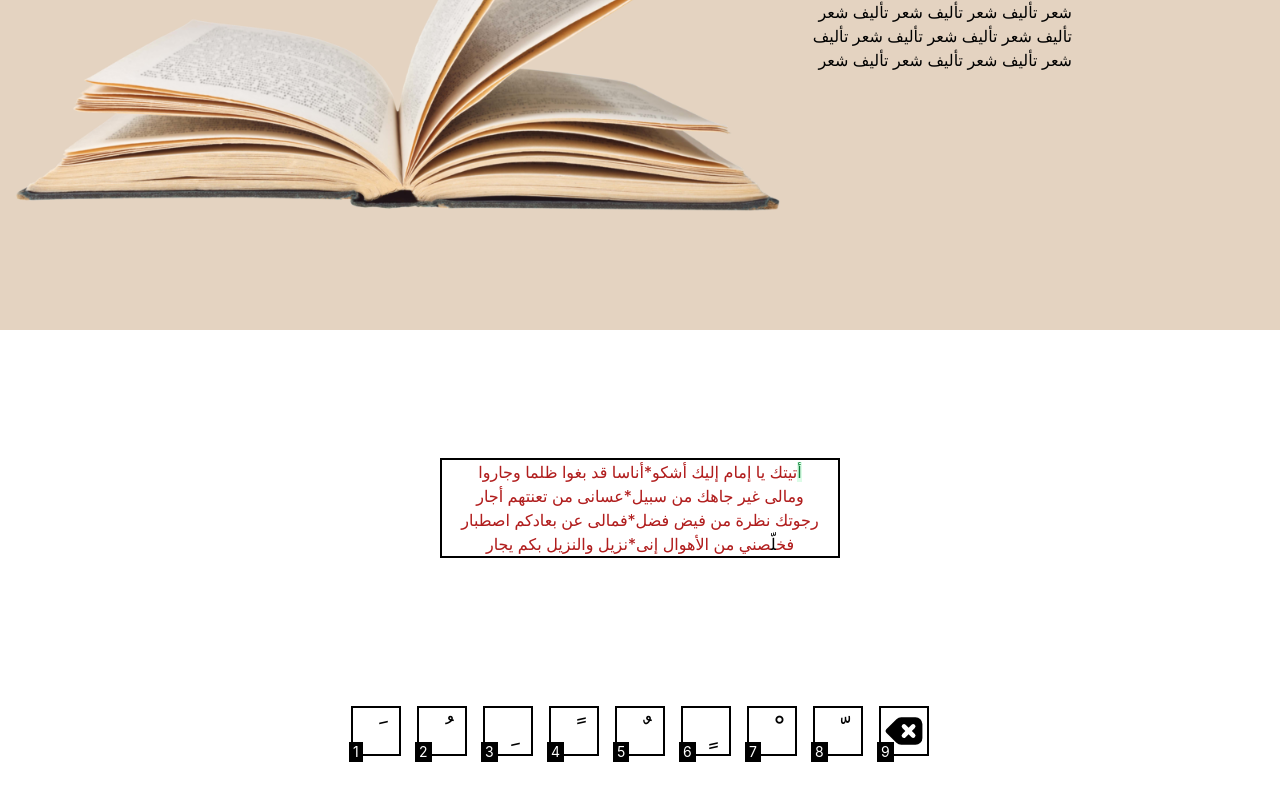
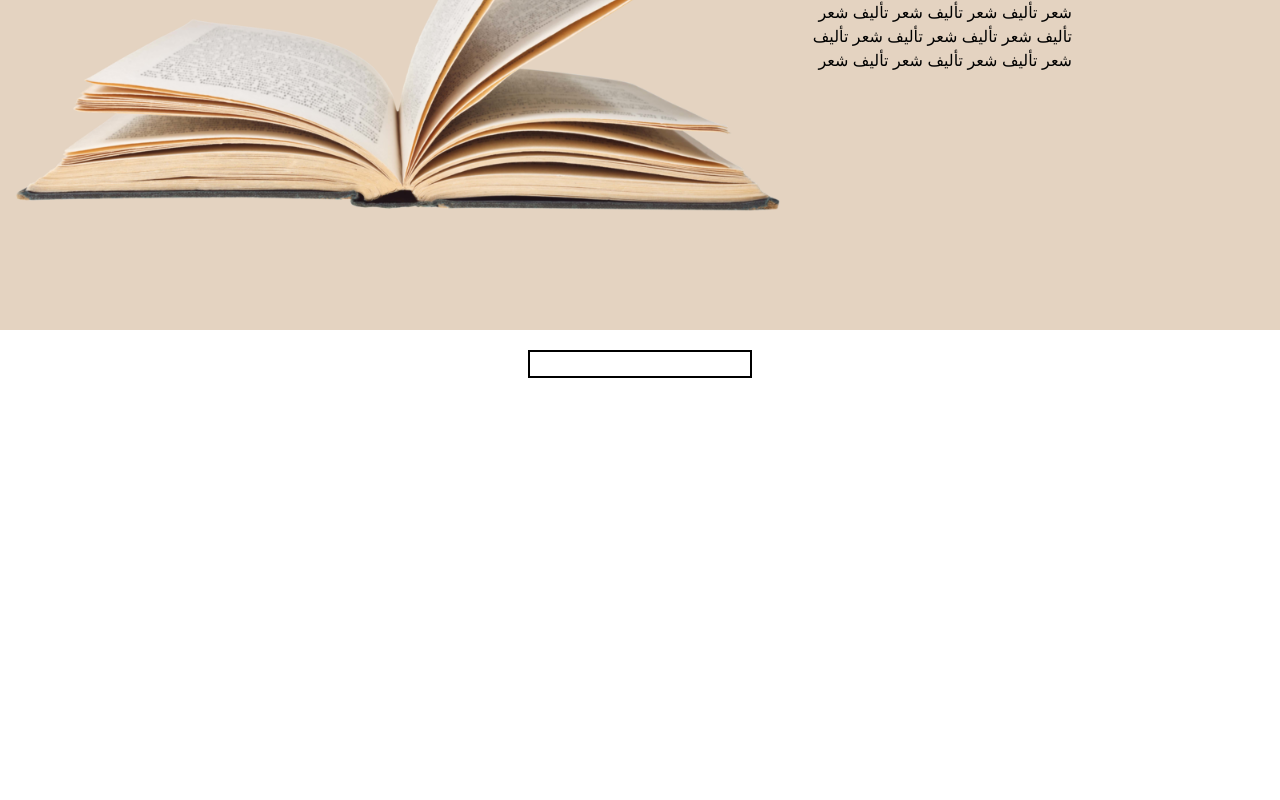
Before and after one commit to wadjih-bencheikh18/arabicthon-front, a React (Create React App) app: page / in a window 1280 px wide. Shown: the part 470-1270 px from the top of the page. Built offline with nearby package versions, Linux system fonts and the light colour scheme.

Commit message:
add poem analyse

```diff
--- a/src/App.js
+++ b/src/App.js
@@ -1,8 +1,7 @@
 import "./App.css";
-import Tachkil from "./components/Tachkil";
 import { Main } from "./sections/Main";
 import { Navbar } from "./sections/Navbar";
-
+import AnalysePoem from "./components/AnalysePoem";
 function App() {
   return (
     <div className="App bg-[#E4D3C1] h-screen text-right">
@@ -13,7 +12,7 @@ function App() {
         <Main />
       </div>
       <div className="h-screen">
-        <Tachkil />
+        <AnalysePoem />
       </div>
     </div>
   );
--- /dev/null
+++ b/src/components/AnalysePoem.jsx
@@ -0,0 +1,25 @@
+import { useState } from "react";
+import InputResult from "./InputResult";
+import OutputResult from "./OutputResult";
+import Tachkil from "./Tachkil";
+export default function AnalysePoem() {
+  const [data, setData] = useState({});
+  return (
+    <div>
+      <InputResult
+        setValue={(input) => {
+          setData((data) => ({ ...data, input }));
+        }}
+      />
+      {data.input && (
+        <Tachkil
+          init={data.input}
+          setValue={(tachkil) => {
+            setData((data) => ({ ...data, tachkil }));
+          }}
+        />
+      )}
+      {data.tachkil && <OutputResult value={data.tachkil} />}
+    </div>
+  );
+}
--- /dev/null
+++ b/src/components/InputResult.jsx
@@ -0,0 +1,17 @@
+import { useState } from "react";
+
+export default function InputResult({ setValue }) {
+  const [input, setInput] = useState("");
+  return (
+    <textarea
+      className="resize-none border-black border-2 text-center mt-5"
+      cols={Math.max(...input.split("\n").map((s) => s.length))}
+      rows={input.split("\n").length}
+      value={input}
+      onChange={({ target }) => setInput(target.value)}
+      onKeyDown={({ key }) => {
+        if (key === "Enter") setValue(input);
+      }}
+    ></textarea>
+  );
+}
--- /dev/null
+++ b/src/components/OutputResult.jsx
@@ -0,0 +1,11 @@
+export default function OutputResult({ value = "" }) {
+  return (
+    <textarea
+      className="resize-none border-black border-2 text-center mt-5"
+      cols={Math.max(...value.split("\n").map((s) => s.length))}
+      rows={value.split("\n").length}
+    >
+      {value}
+    </textarea>
+  );
+}
--- a/src/components/Tachkil.jsx
+++ b/src/components/Tachkil.jsx
@@ -17,7 +17,12 @@ function setCharAt(str, index, chr) {
   return str.slice(0, index) + chr + str.slice(index + 1);
 }
 function preFix(init) {
-  init = init.trim().split(/ +/).join(" ").split(/\n|\n/).join("\n");
+  init = init
+    .trim()
+    .split(/ +/)
+    .join(" ")
+    .split(/\n | \n/)
+    .join("\n");
   for (let i = 0; i < init.length - 1; i++) {
     if (letters.includes(init[i]) && init[i + 1] === chada) {
       init = setCharAt(init, i + 1, init[i]);
@@ -28,12 +33,7 @@ function preFix(init) {
 }
 const cLetters = [...letters, "\u0651"];
 const chada = "\u0651";
-export default function Tachkil({
-  init = `     أتيتك يا إمام إليك أشكو*أناسا قد بغوا ظلما وجاروا
-ومالى غير جاهك من سبيل*عسانى من تعنتهم أجار
-رجوتك نظرة من فيض فضل*فمالى عن بعادكم اصطبار
-فخلّصني من الأهوال إنى*نزيل والنزيل بكم يجار`,
-}) {
+export default function Tachkil({ init = "", setValue }) {
   const [input, setInput] = useState({
     value: preFix(init),
     start: 1,
@@ -193,11 +193,12 @@ export default function Tachkil({
         deleteChar(key);
       }}
     >
-      <div className="relative h-52  w-[400px] mx-auto">
+      <div className="relative h-48  w-[400px] mx-auto">
         <div className=" z-10 border-black text-center  bg-white right-0 absolute top-0 border-2   w-[400px] ">
           {stringCol}
         </div>
         <textarea
+          cols={Math.max(...input.value.split("\n").map((s) => s.length))}
           rows={input.value.split("\n").length}
           spellCheck="false"
           style={{ direction: "rtl" }}
@@ -221,6 +222,14 @@ export default function Tachkil({
             {9}
           </div>
         </button>
+        <button
+          className="border-black relative border-2  mx-2 w-[50px] h-[50px]"
+          onClick={() => {
+            setValue(input.value);
+          }}
+        >
+          OK
+        </button>
       </div>
     </div>
   );
```
Also changed, not shown: src/index.js (+6 -6 lines).
